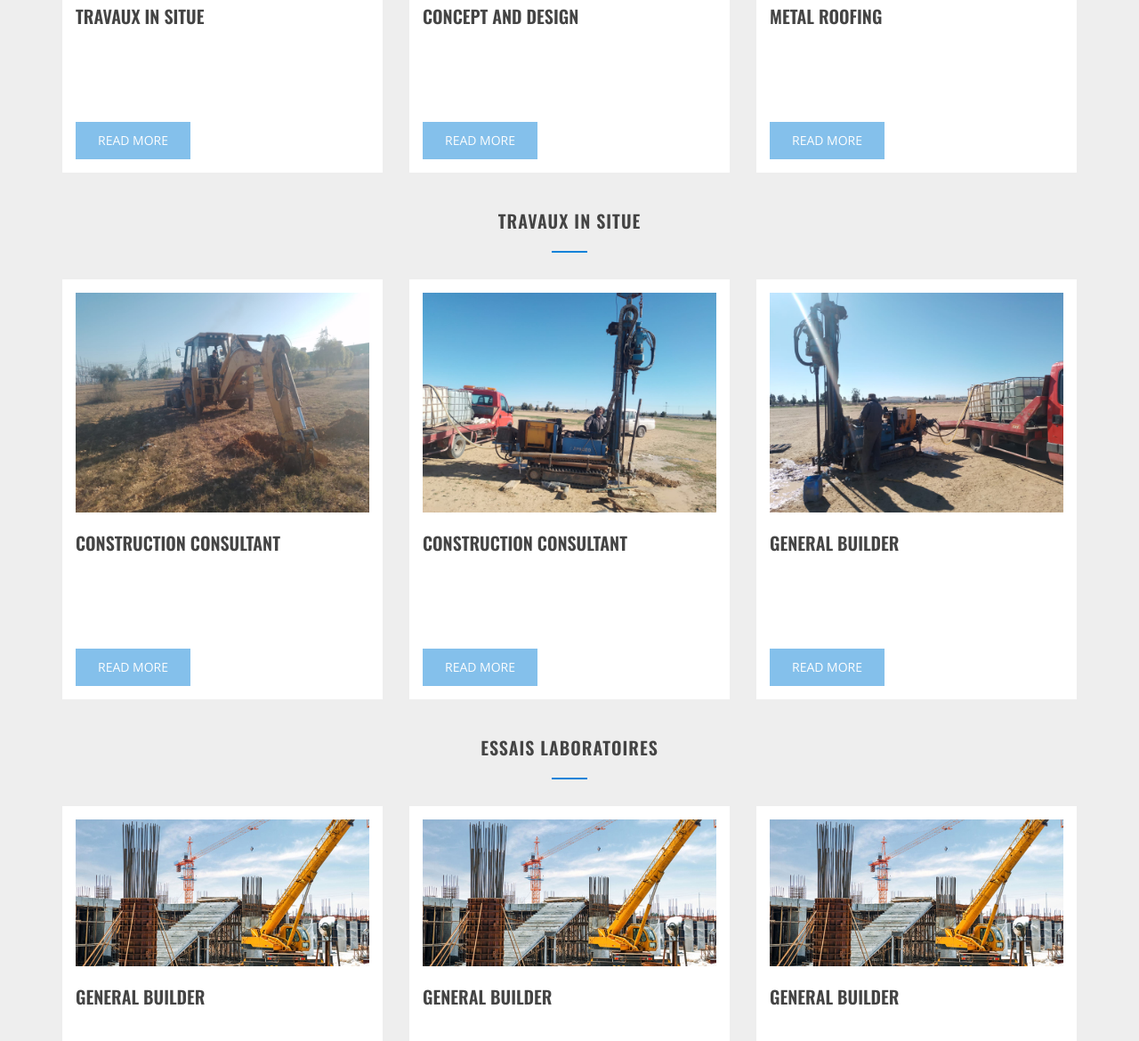
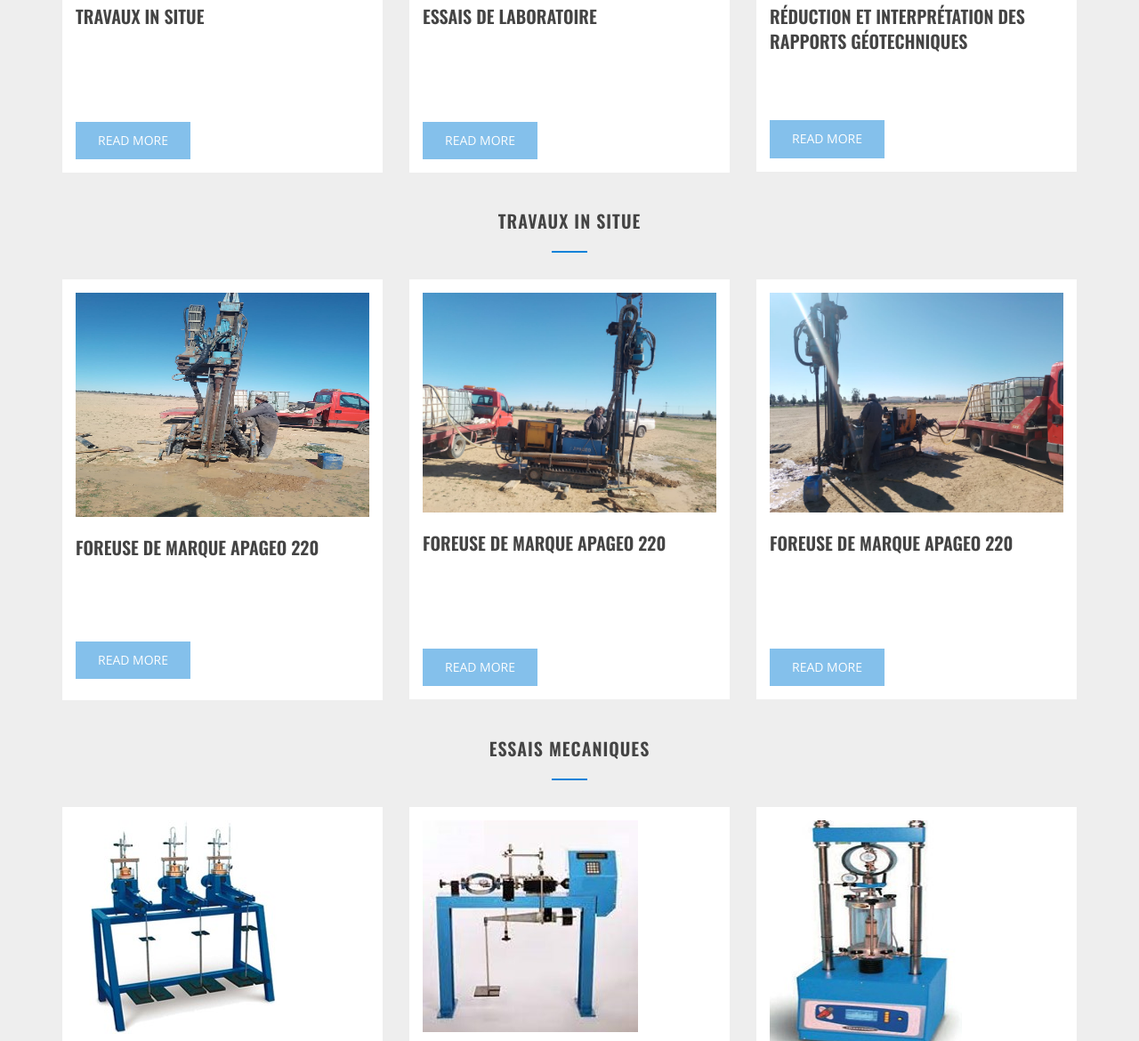
Before and after one commit to hamrouni-wajdi/hgs-company-website, a plain HTML site: page index.html in a window 1280 px wide. Shown: the part 1630-2800 px from the top of the page at 89% size. Drawn offline with nearby package versions, Linux system fonts and the light colour scheme; a web font is replaced by a local one.

Commit message:
services

```diff
--- a/index.html
+++ b/index.html
@@ -255,7 +255,7 @@
 								<!-- services -->
 								<div class="services">
 									<div class="services__img"><img src="assets/img/service/2.jpg" alt=""/></div>
-									<h2 class="services__title"><a href="#">Concept and Design</a></h2>
+									<h2 class="services__title"><a href="#">Essais de Laboratoire </a></h2>
 									<div class="services__desc">Lorem ipsum dolor sit amet, consectetur adipiscing elit. Ut laoreet ut lacus a tincidunt. Quisque luctus nibh augue, non</div>
 
 									<!-- btn -->
@@ -270,8 +270,8 @@
 								<!-- services -->
 								<div class="services">
 									<div class="services__img"><img src="assets/img/service/3.jpg" alt=""/></div>
-									<h2 class="services__title"><a href="#">Metal Roofing</a></h2>
-									<div class="services__desc">Duis porttitor libero ac egestas euismod. Maecenas quis felis turpis. Nulla quis turpis sed augue egestas dapibus vel at</div>
+									<h2 class="services__title"><a href="#">Réduction et interprétation des rapports géotechniques </a></h2>
+									<div class="services__desc"style="height: 38px;">Duis porttitor libero ac egestas euismod. Maecenas quis felis turpis. Nulla quis turpis sed augue egestas dapibus vel at</div>
 
 									<!-- btn -->
 									<a class="btn btn btn-primary btn-custom" href="service-single.html">read more
@@ -288,13 +288,13 @@
 							<div class="col-sm-6 col-md-6 col-lg-4 ">
 
 								<!-- services -->
-								<div class="services">
-									<div class="services__img"><img src="assets/img/materiels/b.jpg" alt=""/></div>
-									<h2 class="services__title"><a href="#">Construction Consultant</a></h2>
-									<div class="services__desc">Nam elit ligula, egestas et ornare non, viverra eu justo. Aliquam ornare lectus ut pharetra dictum. Aliquam erat</div>
+								<div class="services" style="height: 473px">
+									<div class="services__img"><img src="assets/img/materiels/f.jpg" style="height: 252px;width: 330px;"alt=""/></div>
+									<h2 class="services__title"><a href="#">Foreuse de marque APAGEO 220 </a></h2>
+									<!-- <div class="services__desc">Nam elit ligula, egestas et ornare non, viverra eu justo. Aliquam ornare lectus ut pharetra dictum. Aliquam erat</div> -->
 
 									<!-- btn -->
-									<a class="btn btn btn-primary btn-custom" href="service-single.html">read more
+									<a class="btn btn btn-primary btn-custom" href="service-single.html" style="margin-top: 85px;">read more
 									</a><!-- End / btn -->
 
 								</div><!-- End / services -->
@@ -305,7 +305,7 @@
 								<!-- services -->
 								<div class="services">
 									<div class="services__img"><img src="assets/img/materiels/e.jpg" alt=""/></div>
-									<h2 class="services__title"><a href="#">Construction Consultant</a></h2>
+									<h2 class="services__title"><a href="#">Foreuse de marque APAGEO 220 </a></h2>
 									<div class="services__desc">Suspendisse ac elit vitae est lacinia interdum eu sit amet mauris. Phasellus aliquam nisi sit amet libero mattis ornare.</div>
 
 									<!-- btn -->
@@ -320,7 +320,7 @@
 								<!-- services -->
 								<div class="services">
 									<div class="services__img"><img src="assets/img/materiels/i.jpg" alt=""/></div>
-									<h2 class="services__title"><a href="#">General Builder</a></h2>
+									<h2 class="services__title"><a href="#">Foreuse de marque APAGEO 220 </a></h2>
 									<div class="services__desc">Integer placerat ullamcorper urna nec rhoncus. Sed velit justo, lacinia non sapien imperdiet, sagittis fringilla risus.</div>
 
 									<!-- btn -->
@@ -332,15 +332,15 @@
 							</div>
 							<!-- sec-title -->
 							<div class="sec-title sec-title__lg-title md-text-center">
-								<h2 class="sec-title__title">Essais laboratoires</h2><span class="sec-title__divider"></span>
+								<h2 class="sec-title__title">Essais Mecaniques</h2><span class="sec-title__divider"></span>
 							</div>
 							<!-- End / sec-title -->
 							<div class="col-sm-6 col-md-6 col-lg-4 ">
 
 								<!-- services -->
 								<div class="services">
-									<div class="services__img"><img src="assets/img/service/6.jpg" alt=""/></div>
-									<h2 class="services__title"><a href="#">General Builder</a></h2>
+									<div class="services__img"><img src="assets/img/materiels/Image4.jpg" alt=""/></div>
+									<h2 class="services__title"><a href="#">Consolidation d’un sol par essai œdométrique </a></h2>
 									<div class="services__desc">Integer placerat ullamcorper urna nec rhoncus. Sed velit justo, lacinia non sapien imperdiet, sagittis fringilla risus.</div>
 
 									<!-- btn -->
@@ -354,8 +354,8 @@
 
 								<!-- services -->
 								<div class="services">
-									<div class="services__img"><img src="assets/img/service/6.jpg" alt=""/></div>
-									<h2 class="services__title"><a href="#">General Builder</a></h2>
+									<div class="services__img"style="height: 267px;"><img src="assets/img/materiels/Image5.jpg" alt=""/></div>
+									<h2 class="services__title"><a href="#">Cisaillement direct</a></h2>
 									<div class="services__desc">Integer placerat ullamcorper urna nec rhoncus. Sed velit justo, lacinia non sapien imperdiet, sagittis fringilla risus.</div>
 
 									<!-- btn -->
@@ -369,8 +369,8 @@
 
 								<!-- services -->
 								<div class="services">
-									<div class="services__img"><img src="assets/img/service/6.jpg" alt=""/></div>
-									<h2 class="services__title"><a href="#">General Builder</a></h2>
+									<div class="services__img" ><img src="assets/img/materiels/Image6.jpg" alt=""/></div>
+									<h2 class="services__title"><a href="#">Essai triaxial</a></h2>
 									<div class="services__desc">Integer placerat ullamcorper urna nec rhoncus. Sed velit justo, lacinia non sapien imperdiet, sagittis fringilla risus.</div>
 
 									<!-- btn -->
@@ -382,16 +382,16 @@
 							</div>
 							<!-- sec-title -->
 							<div class="sec-title sec-title__lg-title md-text-center">
-								<h2 class="sec-title__title">Essais laboratoires</h2><span class="sec-title__divider"></span>
+								<h2 class="sec-title__title">Les essais chimiques </h2><span class="sec-title__divider"></span>
 							</div>
 							<!-- End / sec-title -->
 							<div class="col-sm-6 col-md-6 col-lg-4 ">
 
 								<!-- services -->
 								<div class="services">
-									<div class="services__img"><img src="assets/img/service/6.jpg" alt=""/></div>
-									<h2 class="services__title"><a href="#">General Builder</a></h2>
-									<div class="services__desc">Integer placerat ullamcorper urna nec rhoncus. Sed velit justo, lacinia non sapien imperdiet, sagittis fringilla risus.</div>
+									<div class="services__img"><img src="assets/img/materiels/Image12.jpg" alt=""/></div>
+									<h2 class="services__title"><a href="#">Essais de teneur en gypse</a></h2>
+									<!-- <div class="services__desc">Integer placerat ullamcorper urna nec rhoncus. Sed velit justo, lacinia non sapien imperdiet, sagittis fringilla risus.</div> -->
 
 									<!-- btn -->
 									<a class="btn btn btn-primary btn-custom" href="service-single.html">read more
@@ -404,9 +404,9 @@
 
 								<!-- services -->
 								<div class="services">
-									<div class="services__img"><img src="assets/img/service/6.jpg" alt=""/></div>
-									<h2 class="services__title"><a href="#">General Builder</a></h2>
-									<div class="services__desc">Integer placerat ullamcorper urna nec rhoncus. Sed velit justo, lacinia non sapien imperdiet, sagittis fringilla risus.</div>
+									<div class="services__img"><img src="assets/img/materiels/Image13.jpg" alt=""/></div>
+									<h2 class="services__title"><a href="#">Essais de teneur en sulfate </a></h2>
+									<!-- <div class="services__desc">Integer placerat ullamcorper urna nec rhoncus. Sed velit justo, lacinia non sapien imperdiet, sagittis fringilla risus.</div> -->
 
 									<!-- btn -->
 									<a class="btn btn btn-primary btn-custom" href="service-single.html">read more
@@ -419,10 +419,9 @@
 
 								<!-- services -->
 								<div class="services">
-									<div class="services__img"><img src="assets/img/service/6.jpg" alt=""/></div>
-									<h2 class="services__title"><a href="#">General Builder</a></h2>
-									<div class="services__desc">Integer placerat ullamcorper urna nec rhoncus. Sed velit justo, lacinia non sapien imperdiet, sagittis fringilla risus.</div>
-
+									<div class="services__img" style="height: 323px;"><img src="assets/img/materiels/Image15.png" style="height: 314px;" alt=""/></div>
+									<h2 class="services__title"><a href="#">Essais de teneur en M. organique </a></h2>
+									<!-- <div class="services__desc">Integer placerat ullamcorper urna nec rhoncus. Sed velit justo, lacinia non sapien imperdiet, sagittis fringilla risus.</div> -->
 									<!-- btn -->
 									<a class="btn btn btn-primary btn-custom" href="service-single.html">read more
 									</a><!-- End / btn -->
```
Also changed, not shown: assets/img/materiels/Image10.jpg (added), assets/img/materiels/Image11.png (added), assets/img/materiels/Image12.jpg (added), assets/img/materiels/Image13.jpg (added), assets/img/materiels/Image15.png (added), assets/img/materiels/Image4.jpg (added), assets/img/materiels/Image5.jpg (added), assets/img/materiels/Image6.jpg (added), assets/img/materiels/Image7.jpg (added), assets/img/materiels/Image8.jpg (added), assets/img/materiels/Image9.jpg (added), 3 other files.
